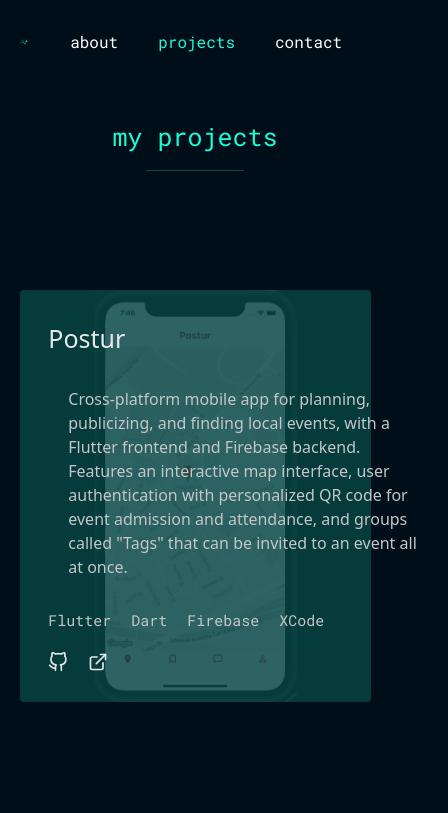
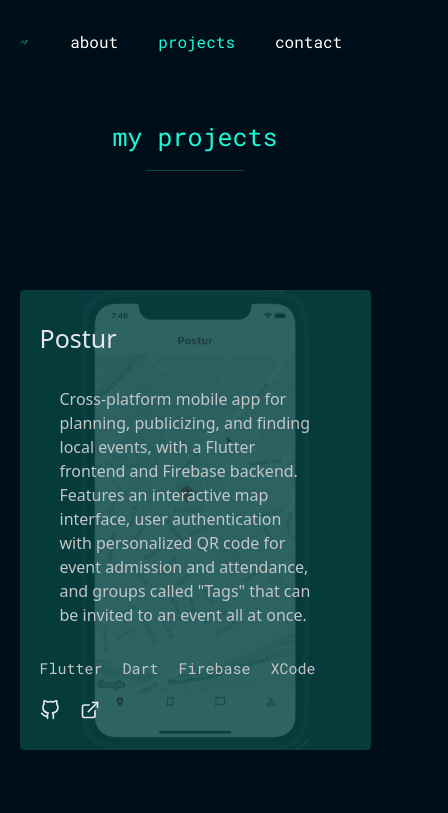
Before and after one commit to alvinadjei/portfolio-website, a Next.js app: page /projects in a window 390 px wide. Shown: the top 813 px of the page, 448 px wide, since content can reach past the window. Built offline with nearby package versions, Linux system fonts and the light colour scheme; grey boxes are pictures that could not be loaded.

Commit message:
Fixed project text spacing

```diff
--- a/app/ui/projects/featured_project.tsx
+++ b/app/ui/projects/featured_project.tsx
@@ -28,7 +28,7 @@ export default function FeaturedProject({ num, title, description, technologies,
                     <ProjectLinks github={links[0]} link={links[1]} isEven={isEven} />
                 </div>
             </div>
-                <div className="lg:hidden flex justify-center items-center w-[90vw] sm:w-[576px] hover:shadow-2xl rounded-md relative"
+            <div className="lg:hidden flex justify-start items-center w-[90vw] sm:w-[576px] hover:shadow-2xl rounded-md relative"
                 style={{
                     backgroundImage: `url('${image}')`,
                     backgroundSize: "cover",
@@ -42,7 +42,7 @@ export default function FeaturedProject({ num, title, description, technologies,
                 <div
                     className="absolute inset-0 bg-cover bg-center bg-no-repeat bg-tiel opacity-20 rounded"
                 />
-                    <div className="px-[20px] py-[30px] z-10 text-lightgrey w-[95%]">
+                <div className="flex flex-col items-start px-[20px] py-[30px] z-10 text-lightgrey w-[95%]">
                     <ProjectTitle title={title} links={links} />
                     <ProjectDescription description={description} isEven={false} />
                     <ProjectTechnologies technologies={technologies} isEven={false} />
@@ -67,7 +67,7 @@ const ProjectTitle = ({ title, links }: {title: string, links: Array<string>}) =
 );
 
 const ProjectDescription = ({ description, isEven }: { description: string, isEven: boolean }) => (
-    <div className={`text-wrap ${isEven ? "max-w-[95%] lg:bg-lightbg w-[400px] py-[20px] lg:p-[20px] lg:rounded-md lg:shadow-sm lg:hover:shadow-xl" : "lg:bg-lightbg w-[400px] p-[20px] lg:rounded-md lg:shadow-sm lg:hover:shadow-lg lg:text-right"}`}>
+    <div className={`text-wrap p-[20px] max-w-[100%] ${isEven ? "lg:bg-lightbg lg:w-[400px] lg:py-[20px] lg:rounded-md lg:shadow-sm lg:hover:shadow-xl" : "lg:bg-lightbg w-[400px] lg:rounded-md lg:shadow-sm lg:hover:shadow-lg lg:text-right"}`}>
         {description}
     </div>
 );
```
Lines whose indentation alone changed are shown as unchanged.
